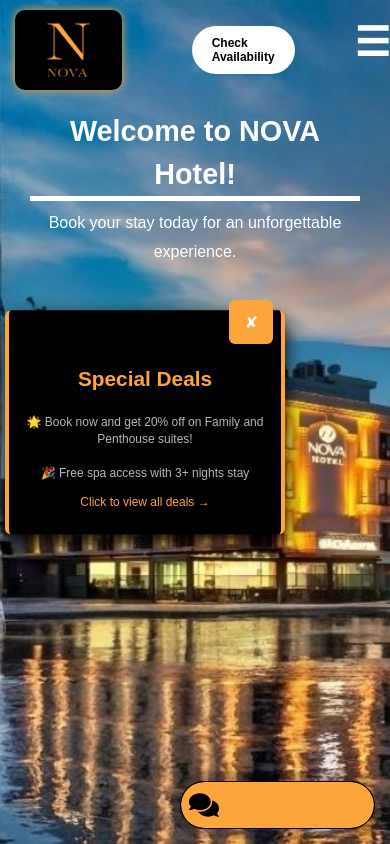
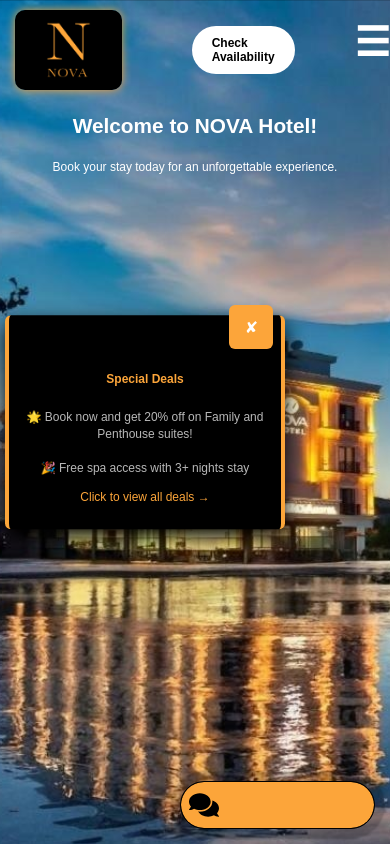
Before and after one commit to KhaledMeow/nova-hotel, a React (Create React App) app in the folder frontend/: page / in a window 390 px wide. Shown: the top 844 px of the page. Built offline with nearby package versions, Linux system fonts and the light colour scheme.

Commit message:
hac css edits

```diff
--- a/frontend/src/assets/styles/main.css
+++ b/frontend/src/assets/styles/main.css
@@ -13,7 +13,6 @@
     align-items: center;
     background-image: url('../images/background-home1.jpeg');
     background-size: cover;
-    background-color: transparent;
     color: white;
     margin: 0;
     padding: 0;
@@ -93,21 +92,17 @@
 input,
 textarea {
     padding: 10px;
-    border: 1px solid var(--background);
-    border-radius: 5px;
-    width: 100%;
     box-sizing: border-box;
 }
 
 input:focus,
 textarea:focus {
-    border-color: var(--primary);
     outline: none;
 }
 
 .submit-button {
     padding: 10px 20px;
-    background-color: var(--primary);
+    background-color: #fca53a;
     color: black;
     border: none;
     border-radius: 5px;
@@ -117,7 +112,7 @@
 }
 
 .submit-button:hover {
-    background-color: var(--primary);
+    background-color: #fca53a;
 }
 
 @media (max-width: 1024px) {
@@ -146,6 +141,8 @@
 @media (max-width: 412px) {
     .App {
         background-image: url('../images/background-mobile1.jpeg');
+        background-size: cover;
+        background-position: center;
     }
     nav {
         display: flex;
--- a/frontend/src/styles/HAC.css
+++ b/frontend/src/styles/HAC.css
@@ -21,7 +21,7 @@
   }
 
 .features {
-    margin-top: 450px;
+    margin-top: 480px;
     background-color: rgba(255, 6, 6, 0);
     padding: 10px;
 }
@@ -281,12 +281,12 @@
     }
 
     h1 {
-        font-size: 2.2rem !important;
+        font-size: 2rem !important;
         margin-bottom: 0.5rem !important;
     }
 
     h2 {
-        font-size: 1.7rem !important;
+        font-size: 1.5rem !important;
     }
 
     .features {
@@ -312,7 +312,6 @@
     .main-content {
         padding-top: 60px !important;
     }
-
     h1 {
         font-size: 2rem !important;
     }
@@ -356,35 +355,47 @@
     .main-content {
         padding-top: 50px !important;
     }
-
+    .App-header h1{
+        font-size: 1.3rem !important;
+        margin-bottom: 1rem !important;
+    }
     h1 {
         font-size: 1.8rem !important;
         padding: 0 10px !important;
+        border-bottom: 0rem solid transparent !important;
     }
 
     h2 {
-        font-size: 1.3rem !important;
+        font-size: 0.75rem !important;
     }
 
     p {
-        font-size: 1rem !important;
+        font-size: 0.75rem !important;
         margin: 0.5rem 0 !important;
     }
 
     .features {
-        margin-top: 606px !important;
+        border: 6px solid var(--primary) !important;
+        margin-top: 720px !important;
+        border-radius: 0px;
     }
 
     .feature {
+        width: 100%;
         padding: 20px !important;
         margin: 10px 0 !important;
         box-shadow: 0px 0px 4px 4px var(--primary) !important;
+        margin-bottom: 50px !important;
+        border-radius: 0px;
     }
     .photo-gallery {
+        border: 6px solid var(--primary) !important;
+
         margin-top: 0px !important;
+        border-radius: 0px;
     }
     .photo {
-        border-radius: 50px !important;
+        border-radius: 0px !important;
         margin: 50px 0 !important;
     }
 
@@ -401,6 +412,7 @@
     }
 
     .text-background {
+
         margin-top: 0px !important;
         padding: 15px !important;
         box-shadow: 0 0 20px 20px rgba(0, 0, 0, 0.5) !important;
@@ -411,13 +423,17 @@
     .main-content {
         padding-top: 40px !important;
     }
-
+    .App-header h1{
+        font-size: 0.5rem !important;
+        border-bottom: 4rem solid transparent !important;
+    }
     h1 {
-        font-size: 1.6rem !important;
+        font-size: 0.5rem !important;
+        border-bottom: 4rem solid transparent !important;
     }
 
     h2 {
-        font-size: 1.2rem !important;
+        font-size: 0.5rem !important;
     }
 
     .feature {
@@ -426,10 +442,15 @@
     }
 
     .photo {
-        border-radius: 50px !important;
+        border-radius: 0px !important;
         margin: 0px 0 !important;
     }
-
+    .photo img {
+        border-radius: 0px;
+        margin-bottom: 0px !important;
+        margin-top: 0px !important;
+        padding: auto;
+    }
     .message-form button {
         padding: 0.5rem 0.8rem !important;
         font-size: 0.9rem !important;
```
